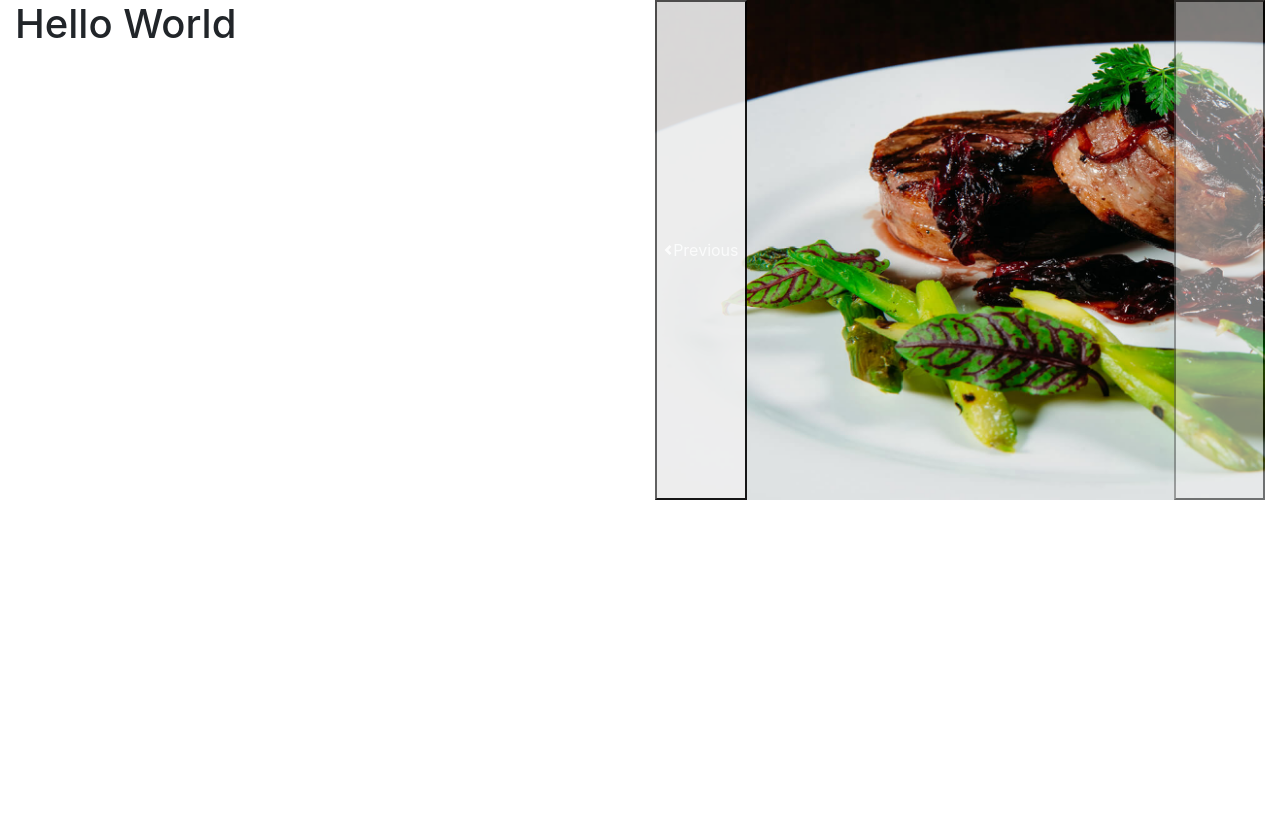
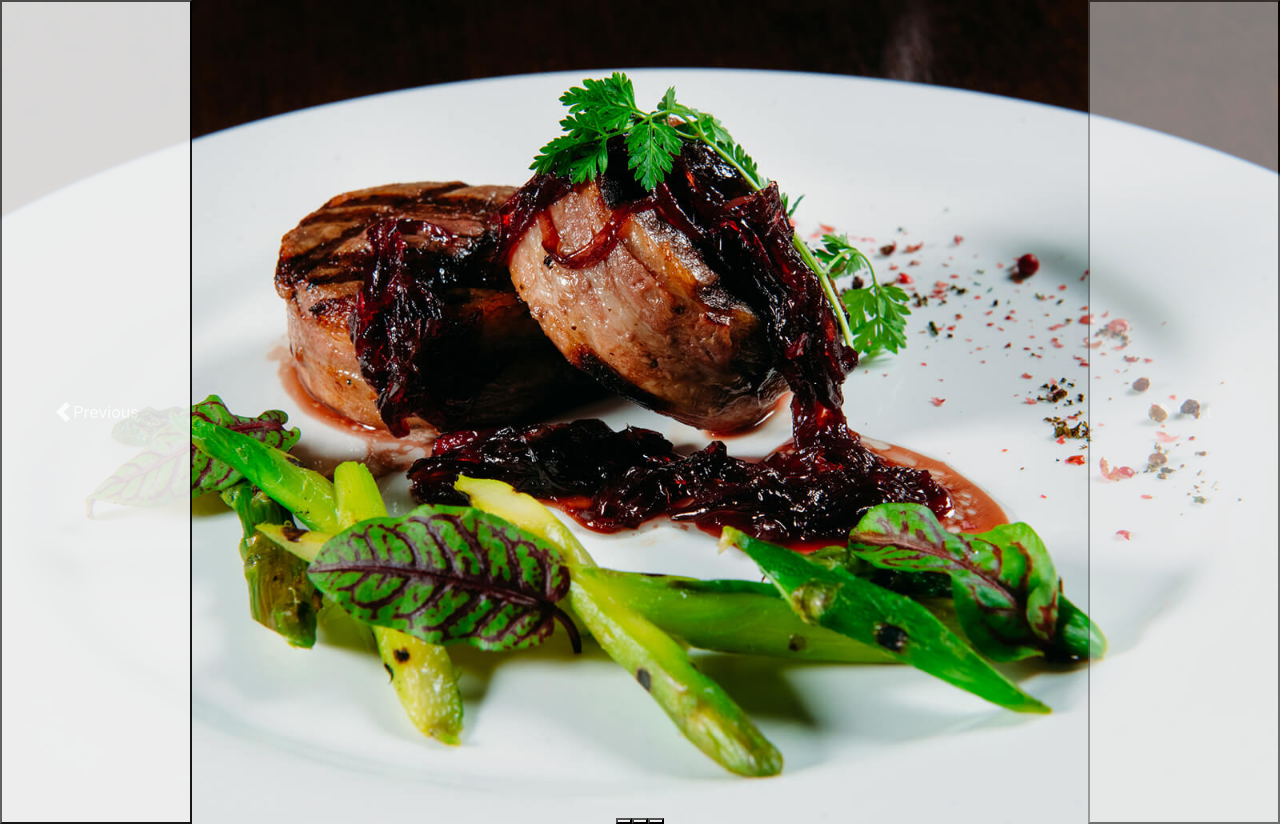
Before and after one commit to LuzGuilherme/Restaurant-Page, a plain HTML site: page index.html in a window 1280 px wide. Both pictures are taken after a click on the button "Previous". Before the commit the page ends 800 px from the top, so only its background shows below. Drawn offline with nearby package versions, Linux system fonts and the light colour scheme.

Commit message:
Update index.html

```diff
--- a/index.html
+++ b/index.html
@@ -12,38 +12,36 @@
   </head>
   <body>
       <section id="welcome">
-        <div class="container-fluid">
-            <div class="row">
-                <div class="col col-lg-6">
-                    <h1>Hello World</h1>
+        <div id="carouselExampleIndicators" class="carousel slide" data-bs-ride="carousel">
+          <div class="carousel-indicators">
+            <button type="button" data-bs-target="#carouselExampleIndicators" data-bs-slide-to="0" class="active" aria-current="true" aria-label="Slide 1"></button>
+            <button type="button" data-bs-target="#carouselExampleIndicators" data-bs-slide-to="1" aria-label="Slide 2"></button>
+            <button type="button" data-bs-target="#carouselExampleIndicators" data-bs-slide-to="2" aria-label="Slide 3"></button>
           </div>
-                <div class="col col-lg-6">
-                    <div id="carouselExampleControls" class="carousel slide" data-bs-ride="carousel">
           <div class="carousel-inner">
             <div class="carousel-item active">
-                            <img class="car-img" src="Images/gourmet beef.jpg" class="d-block w-100" alt="...">
+              <img src="Images/Gourmet Beef 2.jpg" class="d-block w-100" alt="...">
             </div>
             <div class="carousel-item">
-                            <img class="car-img" src="Images/gourmet beef.jpg" class="d-block w-100" alt="...">
+              <img src="Images/gourmet beef.jpg" class="d-block w-100" alt="...">
             </div>
             <div class="carousel-item">
-                            <img class="car-img" src="Images/Gourmet Beef 2.jpg" class="d-block w-100" alt="...">
+              <img src="Images/Gourmet Beef 2.jpg" class="d-block w-100" alt="...">
             </div>
           </div>
-                        <button class="carousel-control-prev" type="button" data-bs-target="#carouselExampleControls" data-bs-slide="prev">
+          <button class="carousel-control-prev" type="button" data-bs-target="#carouselExampleIndicators" data-bs-slide="prev">
             <span class="carousel-control-prev-icon" aria-hidden="true"></span>
             <span class="visually-hidden">Previous</span>
           </button>
-                        <button class="carousel-control-next" type="button" data-bs-target="#carouselExampleControls" data-bs-slide="next">
+          <button class="carousel-control-next" type="button" data-bs-target="#carouselExampleIndicators" data-bs-slide="next">
             <span class="carousel-control-next-icon" aria-hidden="true"></span>
             <span class="visually-hidden">Next</span>
           </button>
         </div>
-                </div>
-            </div>
-        </div>
       </section>
     <!-- Optional JavaScript -->
+    <script src="https://cdn.jsdelivr.net/npm/@popperjs/core@2.9.2/dist/umd/popper.min.js" integrity="sha384-IQsoLXl5PILFhosVNubq5LC7Qb9DXgDA9i+tQ8Zj3iwWAwPtgFTxbJ8NT4GN1R8p" crossorigin="anonymous"></script>
+    <script src="https://cdn.jsdelivr.net/npm/bootstrap@5.0.1/dist/js/bootstrap.min.js" integrity="sha384-Atwg2Pkwv9vp0ygtn1JAojH0nYbwNJLPhwyoVbhoPwBhjQPR5VtM2+xf0Uwh9KtT" crossorigin="anonymous"></script>
     <script src="https://cdn.jsdelivr.net/npm/bootstrap@5.0.1/dist/js/bootstrap.bundle.min.js" integrity="sha384-gtEjrD/SeCtmISkJkNUaaKMoLD0//ElJ19smozuHV6z3Iehds+3Ulb9Bn9Plx0x4" crossorigin="anonymous"></script>
     <!-- jQuery first, then Popper.js, then Bootstrap JS -->
     <script src="https://code.jquery.com/jquery-3.3.1.slim.min.js" integrity="sha384-q8i/X+965DzO0rT7abK41JStQIAqVgRVzpbzo5smXKp4YfRvH+8abtTE1Pi6jizo" crossorigin="anonymous"></script>
```
Lines whose indentation alone changed are shown as unchanged.
